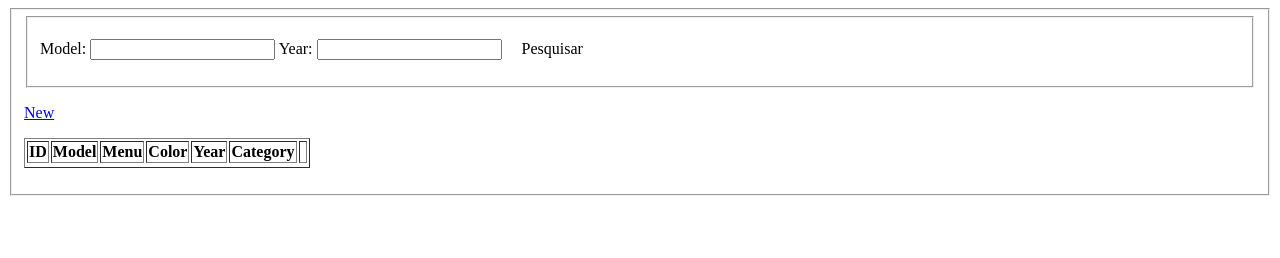
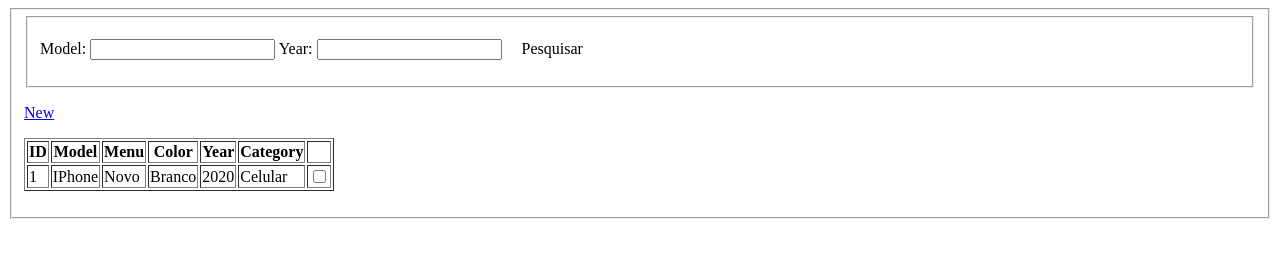
Before and after one commit to LiviaChaves/Tec, a plain HTML site: page Tec/fieldset.html in a window 1280 px wide. Drawn offline with Linux system fonts and the light colour scheme.

Commit message:
Add files via upload

```diff
--- a/Tec/fieldset.html
+++ b/Tec/fieldset.html
@@ -32,7 +32,13 @@
                   <th>&nbsp;</th>
                 </tr>
                 <tr>
-
+                  <td>1</td>
+                  <td>IPhone</td>
+                  <td>Novo</td>
+                  <td>Branco</td>
+                  <td>2020</td>
+                  <td>Celular</td>
+                  <td><input type="checkbox"/></td>
 
                </tr>
              </table>
```
